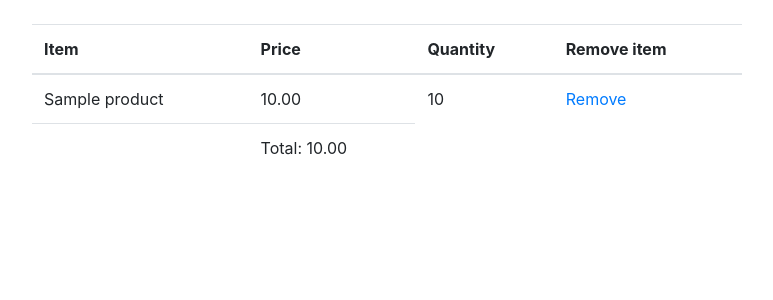
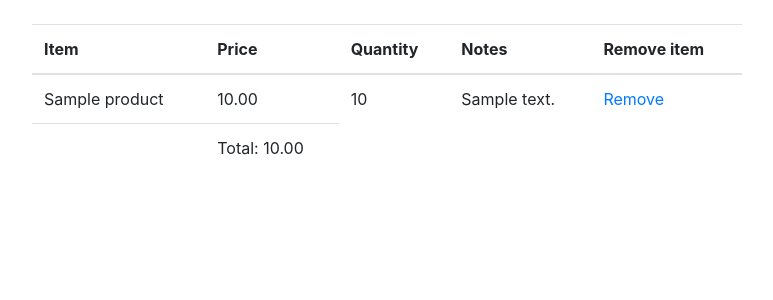
Before and after one commit to Francis-Njoku/clothstore, a Django app: template templates/cart/view.html in a window 1280 px wide. Shown: the part 56-356 px from the top of the page, without its empty margins (68-841 px from the left). Run offline with Django 3.2, Linux system fonts and the light colour scheme; the template is opened without the code that fills it: values that come from a table or form of the project are taken from there, others are empty; tables that the repository leaves empty hold one stand-in row (values such as "Sample post"); some libraries are stand-ins or nearby versions.

Commit message:
Update cart view html

```diff
--- a/templates/cart/view.html
+++ b/templates/cart/view.html
@@ -11,6 +11,7 @@
 <th>Item</th>
 <th>Price</th>
 <th>Quantity</th>
+<th>Notes
 <th>Remove item</th>
 </thead>
 <tfoot>
@@ -25,6 +26,7 @@
 <td>{{ item.product }}</td>
 <td>{{ item.product.price }}</td>
 <td>{{ item.quantity }}</td>
+<td>{{item.notes}}
 <td><a href='{% url "update_cart" item.product.slug %}?qty=0'>Remove</a></td>
 </tr>
 
```
